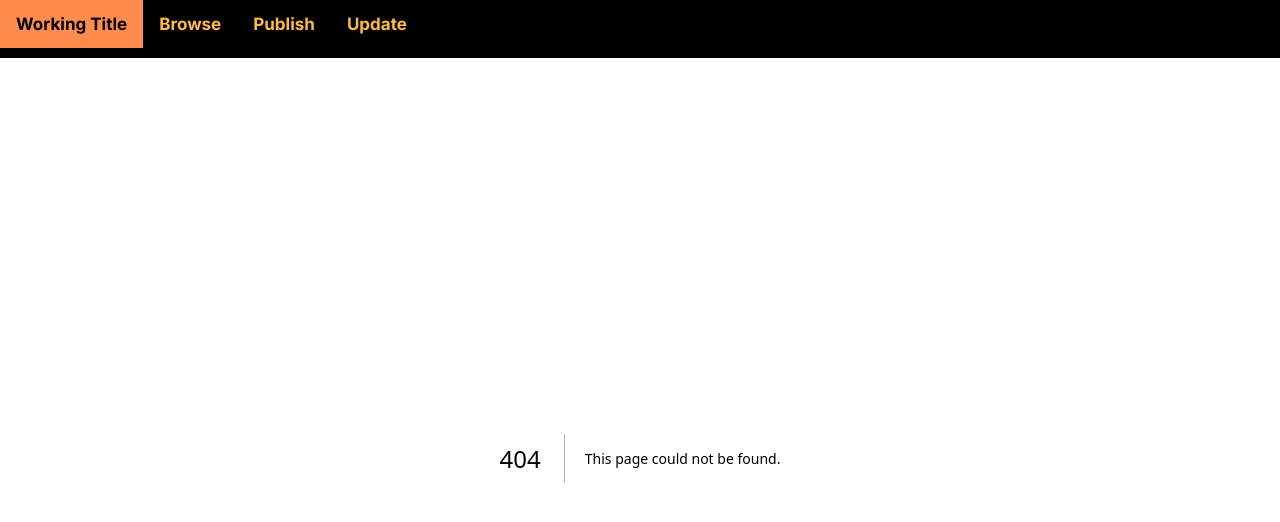
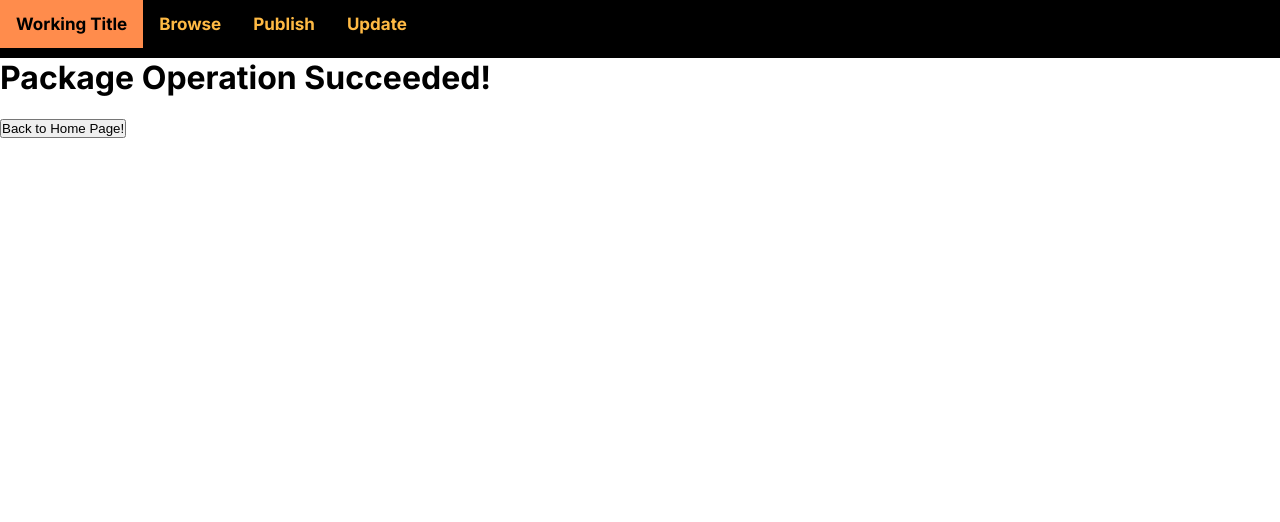
Before and after one commit to pbrucla/ESPR, a Next.js app in the folder frontend/: page /update/success in a window 1280 px wide. Before the commit this address had no page. Shown: the top 522 px of the page. Built offline with nearby package versions, Linux system fonts and the light colour scheme.

Commit message:
redirect on success

```diff
--- a/frontend/app/update/page.tsx
+++ b/frontend/app/update/page.tsx
@@ -6,13 +6,13 @@ import styles from "../page.module.css";
 import xstyle from "./page.module.css";
 import publishstyles from "../publish/page.module.css";
 import { Web3 } from 'web3';
-import { contract_abi } from '../publish/abi';
 import { package_abi } from './packAbi.js'
 
 const back_url = "http://127.0.0.1:5000";
 
 export default function Home(){
     const web3 = new Web3('http://127.0.0.1:8545');
+    const router = useRouter();
     const [updateVersion, setUpdateVersion] = React.useState(true);
     const [addCollab, setAddCollab] = React.useState(false);
     const [disable, setDisable] = React.useState(false);
@@ -36,6 +36,7 @@ export default function Home(){
 
             const receipt = await pack_contract.methods.add_version(status, dep_arr, cid_temp).send({from: from_addr});
             console.log('success');
+            router.push('/update/success');
         } catch (error) {
             if (error instanceof Error){
                 console.error(error.message);
@@ -57,12 +58,14 @@ export default function Home(){
 
             const receipt = await pack_contract.methods.add_collaborator(redguy).send({from: from_addr});
             console.log('success');
+            router.push('/update/success');
         } catch (error) {
             if (error instanceof Error){
                 console.error(error.message);
             }
             return;
         }
+
     }
     function VersionForm() {
         return (
@@ -205,6 +208,7 @@ export default function Home(){
 
             const receipt = await pack_contract.methods.disable().send({from: from_addr});
             console.log('success');
+            router.push('/update/success');
         } catch (error) {
             if (error instanceof Error){
                 console.log(error.message);
--- /dev/null
+++ b/frontend/app/update/success/page.tsx
@@ -0,0 +1,16 @@
+'use client'
+import styles from '../page.module.css';
+import { useRouter } from 'next/navigation';
+
+export default function Home() {
+    const router = useRouter();
+    return (
+        <main>
+            <div className={styles.title}>
+                <h1>Package Operation Succeeded!</h1>
+                <br/>
+                <button className={styles.submitbutton} onClick={() => router.push('/')}>Back to Home Page!</button>
+            </div>
+        </main>
+    )
+}
```
